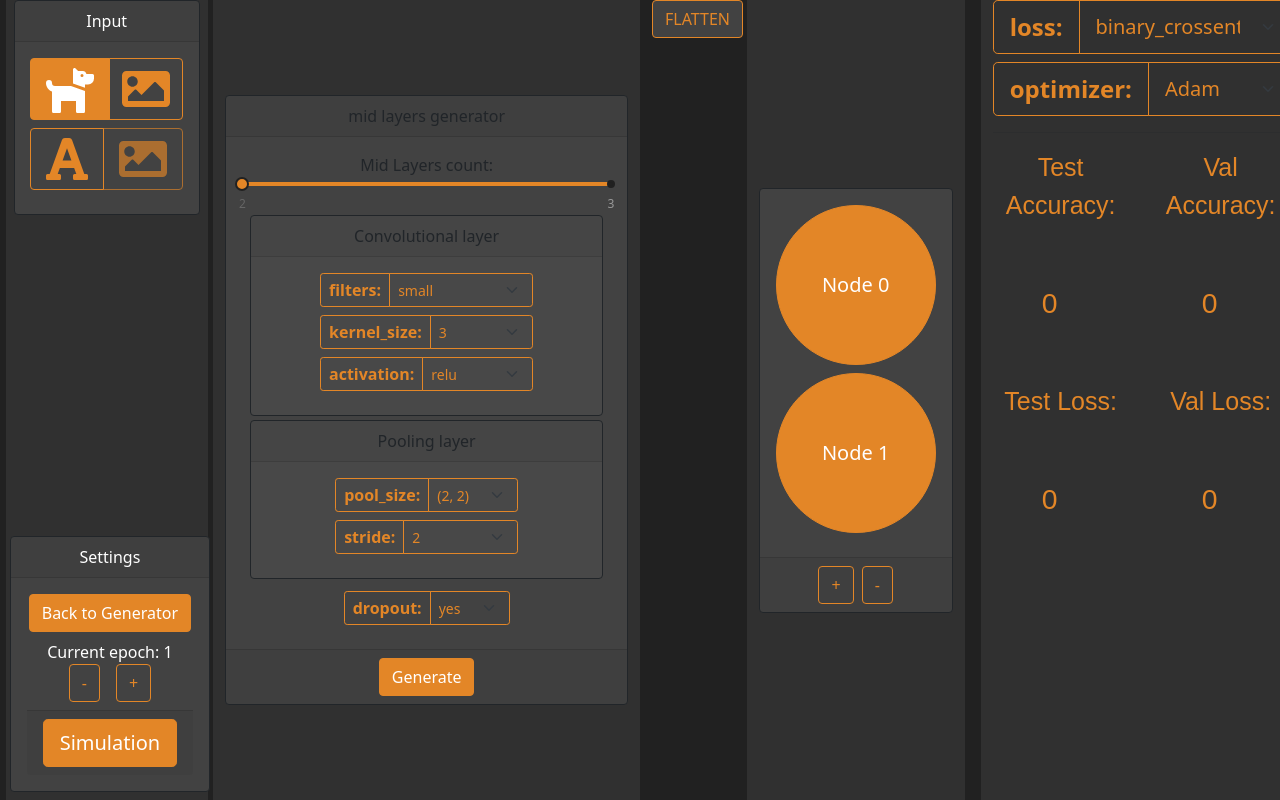
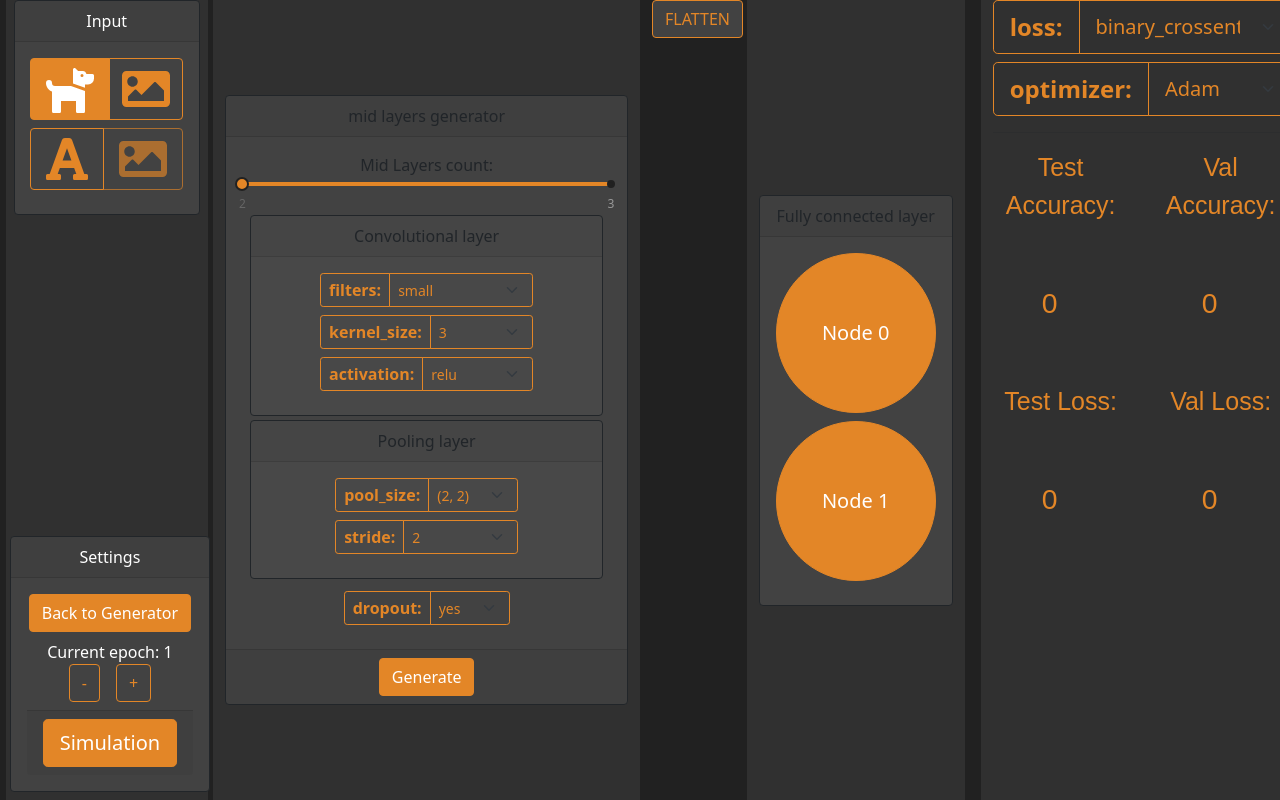
Before and after one commit to Wklej/CNNSIM, a React (Create React App) app: page / in a window 1280 px wide. Shown: the top 800 px of the page. Built offline with nearby package versions, Linux system fonts and the light colour scheme.

Commit message:
removing FCL +/-

```diff
--- a/src/App.js
+++ b/src/App.js
@@ -59,16 +59,11 @@ function App() {
                 pool: {pool_size: null, stride: null},
                 drop: null
             },
-            {   conv: {filters: null, kernel_size: null, activation: null},
-                pool: {pool_size: null, stride: null},
-                drop: null
-            },
         ],
         output: {loss: lossFunc, optimizer: 'Adam'},
         input: {model: '1'},
         fully: [
-            {filters: '128', activation: 'relu'},
-            {filters: null, activation: null},
+            {filters: '512', activation: 'relu'},
             {filters: '2', activation: 'sigmoid'}
         ]
     })
@@ -140,18 +135,6 @@ function App() {
         else return allVals.layers[id][layerName]
     }
 
-    const setDefautFully = (nodesCount) => {
-        if (nodesCount === 2) {
-            const temp = allVals
-            temp.fully[1] = {filters: null, activation: null}
-            setAllVals(temp)
-        } else {
-            const temp = allVals
-            temp.fully[1] = {filters: 64, activation: 'relu'}
-            setAllVals(temp)
-        }
-    }
-
     const handleModelChange = (e) => {
         const temp = allVals
 
@@ -194,8 +177,8 @@ function App() {
                     <epochsContext.Provider value={epochs[epoch]}>
                         <Workflow numLayers={numLayers} handleSliderChange={handleSliderChange} handleImageChange={handleImageChange}
                                   handleModelChange={handleModelChange} lossFunc={lossFunc} setLossFunc={setLossFunc}
-                                  setDefautFully={setDefautFully} outputs={outputs} handlePlus={handlePlus}
-                                    handleMinus={handleMinus} status={epochs[epoch]} compare={compare_json}
+                                  outputs={outputs} handlePlus={handlePlus}
+                                  handleMinus={handleMinus} status={epochs[epoch]} compare={compare_json}
                         />
                     </epochsContext.Provider>
 
--- a/src/Layers/Fully.js
+++ b/src/Layers/Fully.js
@@ -2,25 +2,9 @@ import { useState } from "react";
 import { layersContext } from "../layersContext";
 import FullyNode from "../Modal/Components/FullyNode";
 
-const Fully = ({setDefautFully}) => {
+const Fully = () => {
 
     const [num, setNum] = useState(2)
-
-    const handlePlus = () => {
-        const x = num + 1
-        if (x <= 3) {
-            setNum(x)
-            setDefautFully(x)
-        }
-    }
-
-    const handleMinus = () => {
-        const x = num - 1
-        if (x > 1) {
-            setNum(x)
-            setDefautFully(x)
-        }
-    }
 
     const nodes = () => {
         let array = [];
@@ -39,14 +23,11 @@ const Fully = ({setDefautFully}) => {
         <div className="row min-vh-100 align-items-center">
             <div className="col">
                 <div className="card border-dark text-center bgDarkCard" >
+                        <div className="card-header">Fully connected layer</div>
                         <div className="card-body">
                             <ul className="list-group">
                                 { nodes() }
                             </ul>
-                        </div>
-                        <div className="card-footer">
-                            <button className="btn btn-outline-orange me-2" onClick={handlePlus}>+</button>
-                            <button className="btn btn-outline-orange" onClick={handleMinus}>-</button>
                         </div>
                     </div>
                 </div>
--- a/src/Workflow.js
+++ b/src/Workflow.js
@@ -9,7 +9,7 @@ import './Workflow.css'
 import Generator from './Modal/Components/Generator';
 
 const Workflow = ({numLayers, handleSliderChange, handleImageChange, handleModelChange, lossFunc,
-                    setLossFunc, setDefautFully, outputs, handlePlus, handleMinus, status, compare}) => {
+                    setLossFunc, outputs, handlePlus, handleMinus, status, compare}) => {
 
   const [showFlat, setFlatShow] = useState(false);
 
@@ -51,7 +51,7 @@ const Workflow = ({numLayers, handleSliderChange, handleImageChange, handleModel
               <ExplainModal show={showFlat} handleClose={handleFlatClose} type={"flat"} />
             </div>
             <div className="col me-3 bgDarkLayer ">
-              <Fully setDefautFully={setDefautFully} />
+              <Fully />
             </div>
 
             <div className="col-3 bgDarkLayer">
```
